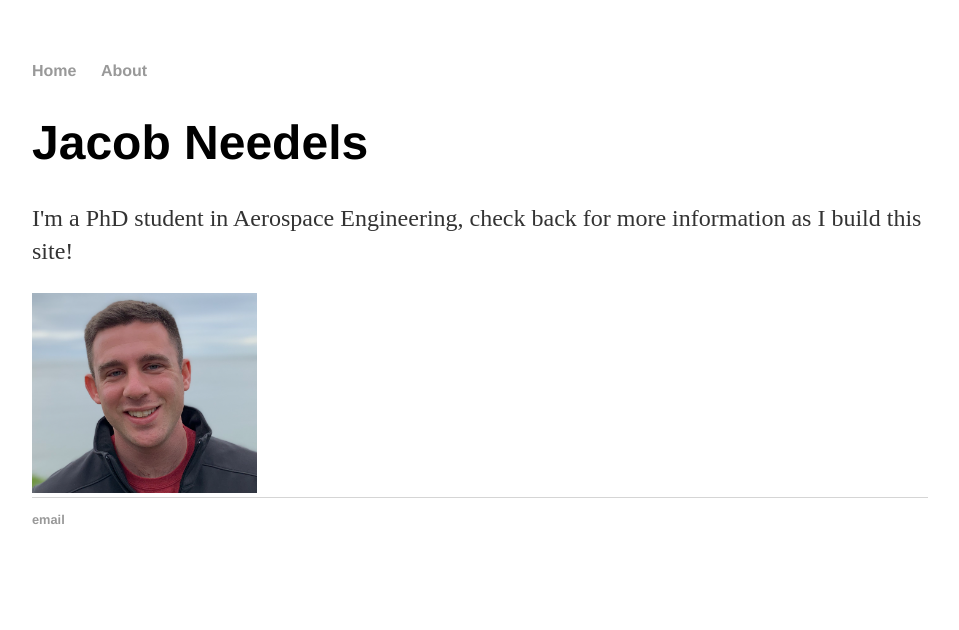
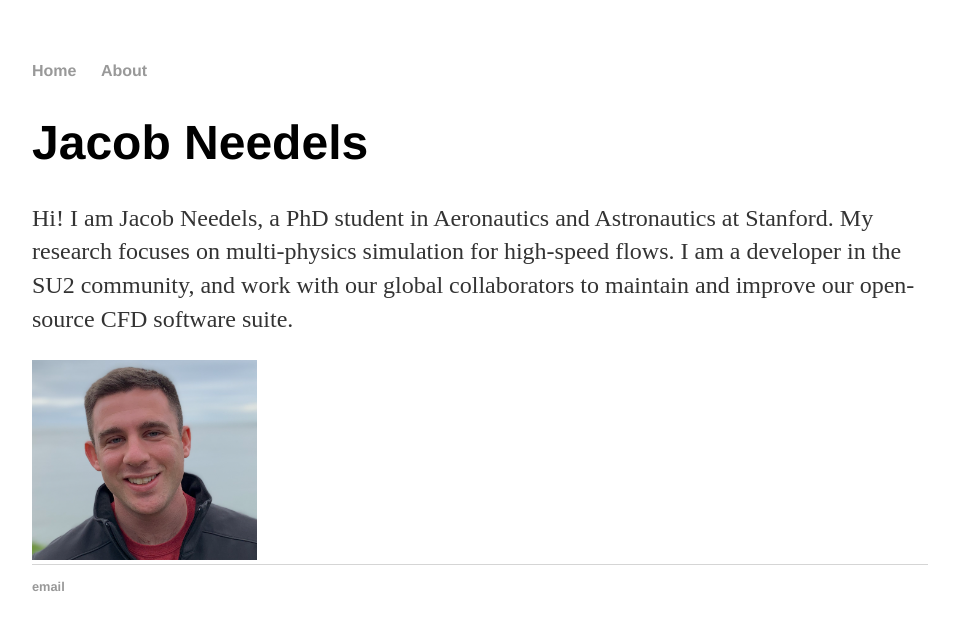
Before and after one commit to jtneedels/jtneedels.github.io, a Jekyll site: the page built from index.html, in a window 1280 px wide. Shown: the top 630 px of the page, without its empty margins (160-1119 px from the left). Built offline with Jekyll 4.4.1, drawn with Linux system fonts in a browser that asks for light colours.

Commit message:
expanded details
Signed-off-by: jtneedels <jneedels@stanford.edu>

```diff
--- a/about/index.html
+++ b/about/index.html
@@ -5,7 +5,7 @@ title: About Jacob Needels
 
 		<div class="about">
 			<h1>About</h1>
-			<p>Jacob Needels is a current PhD candidate in the Aerospace Design Laboratory at Stanford University. He holds a Master of Science in Aeronautics and Astronautics from Stanford and a Bachelor of Science in Mechanical Engineering. His research focuses on computational fluid dynamics for high-speed, chemically reacting flows. </p>
+			<p>Jacob Needels is a current  Ph.D. Candidate in the Department of Aeronautics and Astronautics at Stanford University. He holds a M.S. in Aeronautics and Astronautics from Stanford and a B.S. in Mechanical Engineering from the University of California, Davis. His research focuses on computational fluid dynamics for high-speed flows, with an emphasis on nonequilibrium thermochemical models and uncertainty quantification for robust vehicle design. He works on development of the SU2 open-source software, particularly focused on implementation and validation of capabilities to model multi-species reacting gases. </p>
 			<ul class="contacts">
 				<li><a href="#">jneedels@stanford.edu</a></li>
 				</ul>
--- a/index.html
+++ b/index.html
@@ -5,6 +5,7 @@ title: Jacob Needels
 
 		<div class="blurb">
 			<h1>Jacob Needels</h1>
-			<p>I'm a PhD student in Aerospace Engineering, check back for more information as I build this site!</a></p>
+			<p>Hi! I am Jacob Needels, a PhD student in Aeronautics and Astronautics at Stanford. My research focuses on multi-physics simulation for high-speed flows.
+			I am a developer in the SU2 community, and work with our global collaborators to maintain and improve our open-source CFD software suite.</a></p>
 		</div>
 		<img src="headshot1.png" alt="Trulli" width="225" height="200">
```
